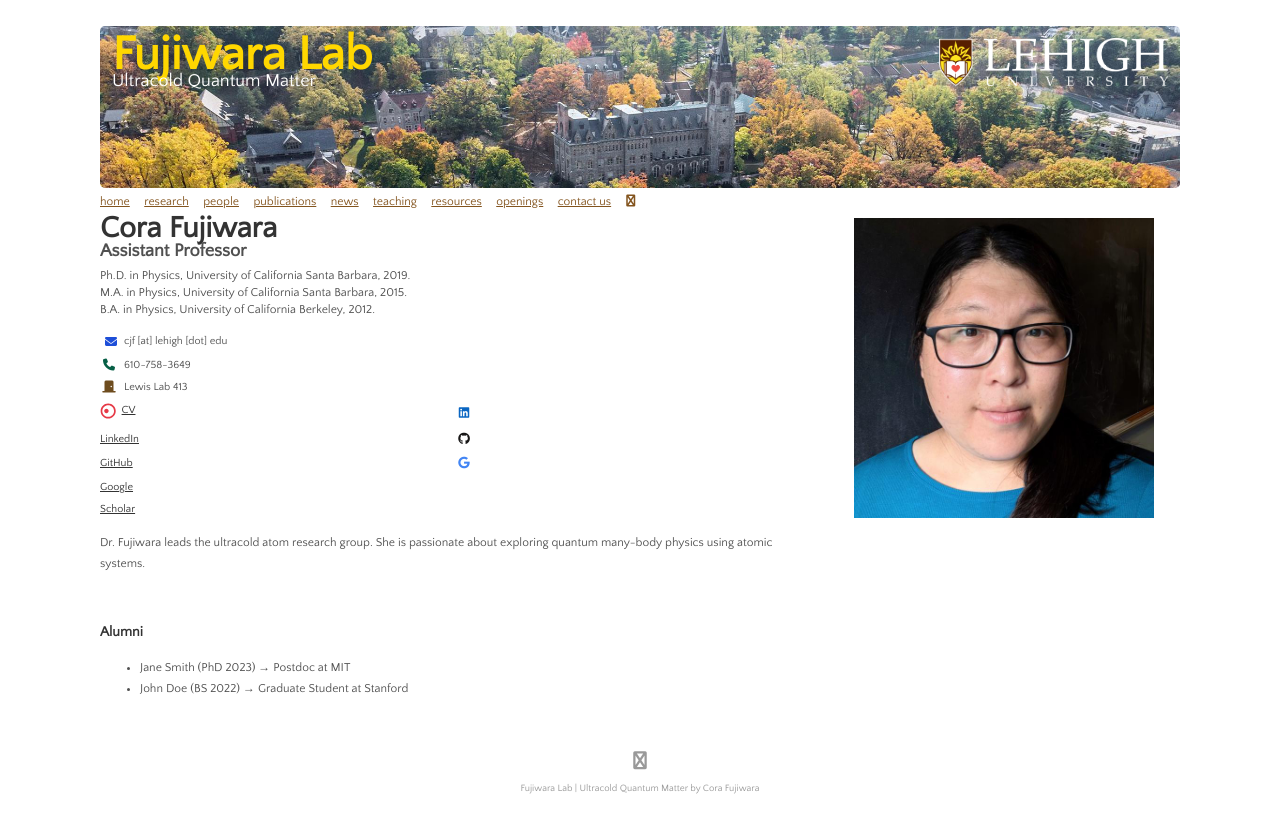
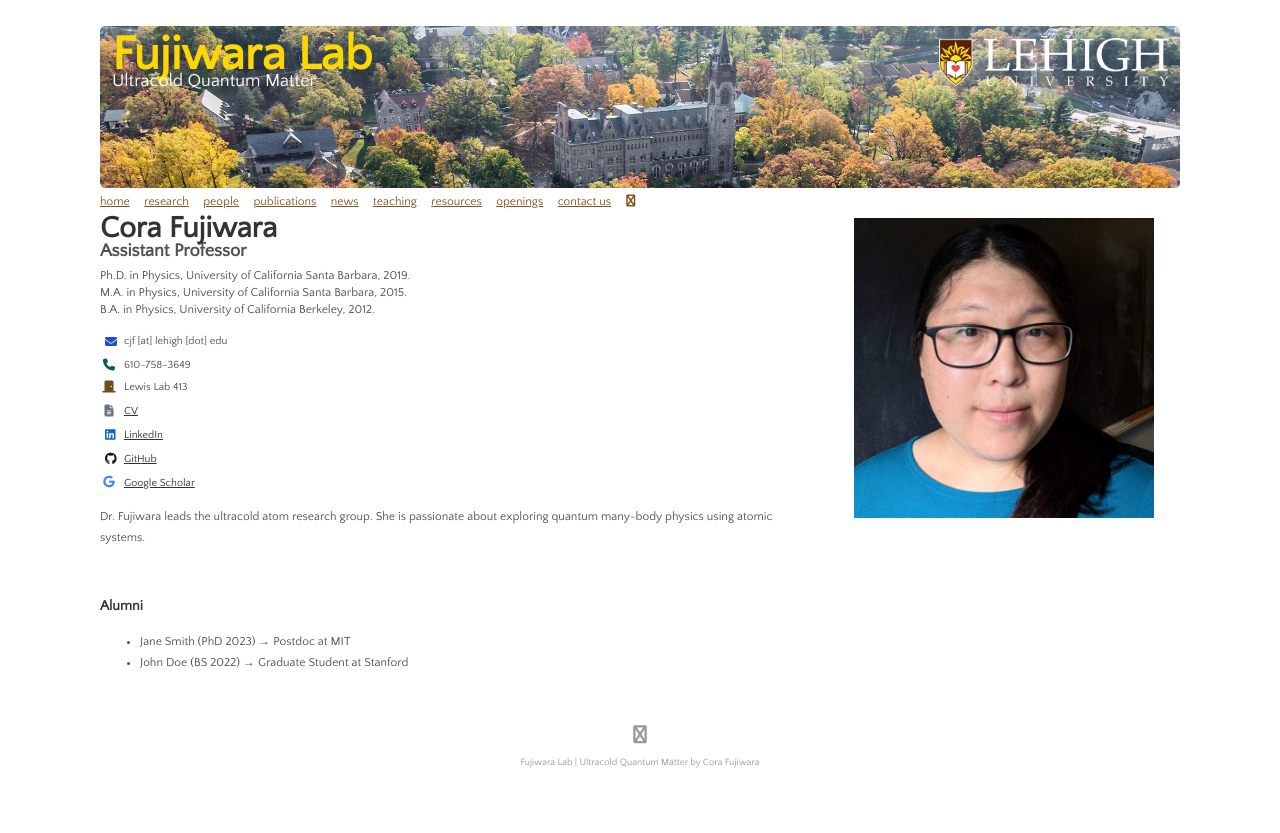
Before and after one commit to fujiwara-quantum-lab/fujiwara-quantum-lab.github.io, a Jekyll site: the page built from menu/people.md, in a window 1280 px wide. Shown: the top 833 px of the page. Built offline with Jekyll 4.4.1, drawn with Linux system fonts in a browser that asks for light colours; a style sheet for code colours, icons or effects is not loaded.

Commit message:
Update member_card.html

```diff
--- a/_includes/member_card.html
+++ b/_includes/member_card.html
@@ -41,13 +41,9 @@
 
       {% if person.cv %}
       <div style="text-align: center;">
-        <a href="{{ person.cv }}" target="_blank" style="display: inline-flex; align-items: center; gap: 0.3rem;">
-          <svg xmlns="http://www.w3.org/2000/svg" viewBox="0 0 384 512" width="18" height="18" fill="#E63946">
-            <path d="M181.9 256c0 34.8-28.2 63-63 63s-63-28.2-63-63 28.2-63 63-63 63 28.2 63 63zm202.1 0c0-118.9-96.1-215-215-215S-46 137.1-46 256s96.1 215 215 215 215-96.1 215-215zm-215 167c-92.1 0-167-74.9-167-167S76.9 89 169 89s167 74.9 167 167-74.9 167-167 167z"/>
-          </svg>
-          <span style="font-size: 0.9rem;">CV</span>
-        </a>
+        <i class="fas fa-file-alt" style="color: #6B7280;"></i>
       </div>
+      <div><a href="{{ person.cv }}" target="_blank" style="font-size: 0.9rem;">CV</a></div>
       {% endif %}
 
       {% if person.linkedin %}
```
